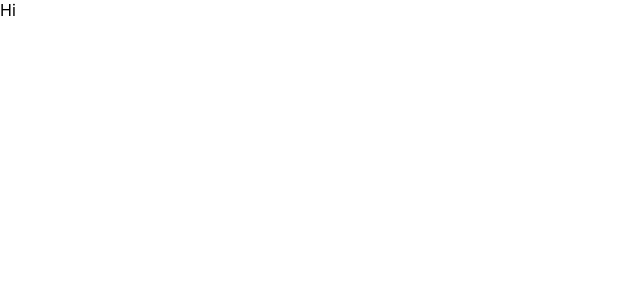
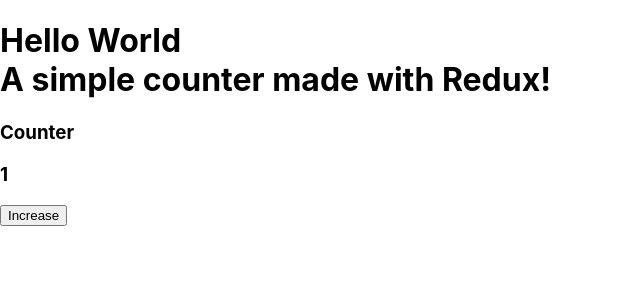
Before and after one commit to koladev32/react-redux-recoil, a React (Create React App) app: page / in a window 1280 px wide. Shown: the top 300 px of the page, without its empty margins (0-640 px from the left). Built offline with nearby package versions, Linux system fonts and the light colour scheme.

Commit message:
- feat: add redux counter

```diff
--- a/src/App.tsx
+++ b/src/App.tsx
@@ -1,11 +1,21 @@
 import React from 'react';
-
+import { useSelector, useDispatch } from "react-redux";
+import {increment} from "./store/actions"
 
 
 function App() {
+
+  const {counter} = useSelector((state:any) => state);
+  const dispatch = useDispatch();
+
   return (
     <div className="App">
-      Hi
+      <h1>
+         Hello World <br /> A simple counter made with Redux!
+      </h1>
+      <h3>Counter</h3>
+      <h3>{counter}</h3>
+      <button onClick={() => dispatch(increment())}>Increase</button>
     </div>
   );
 }
```
